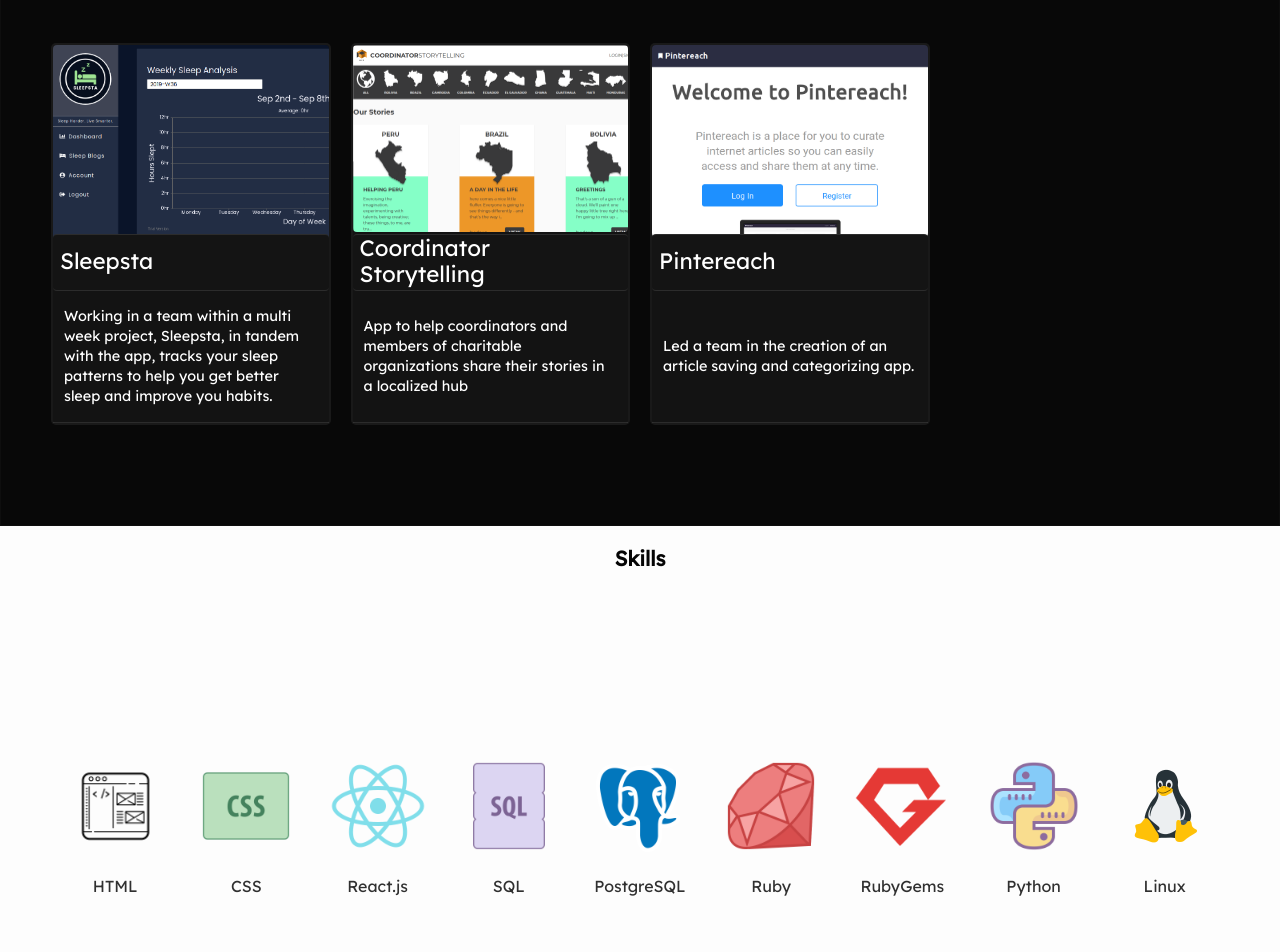
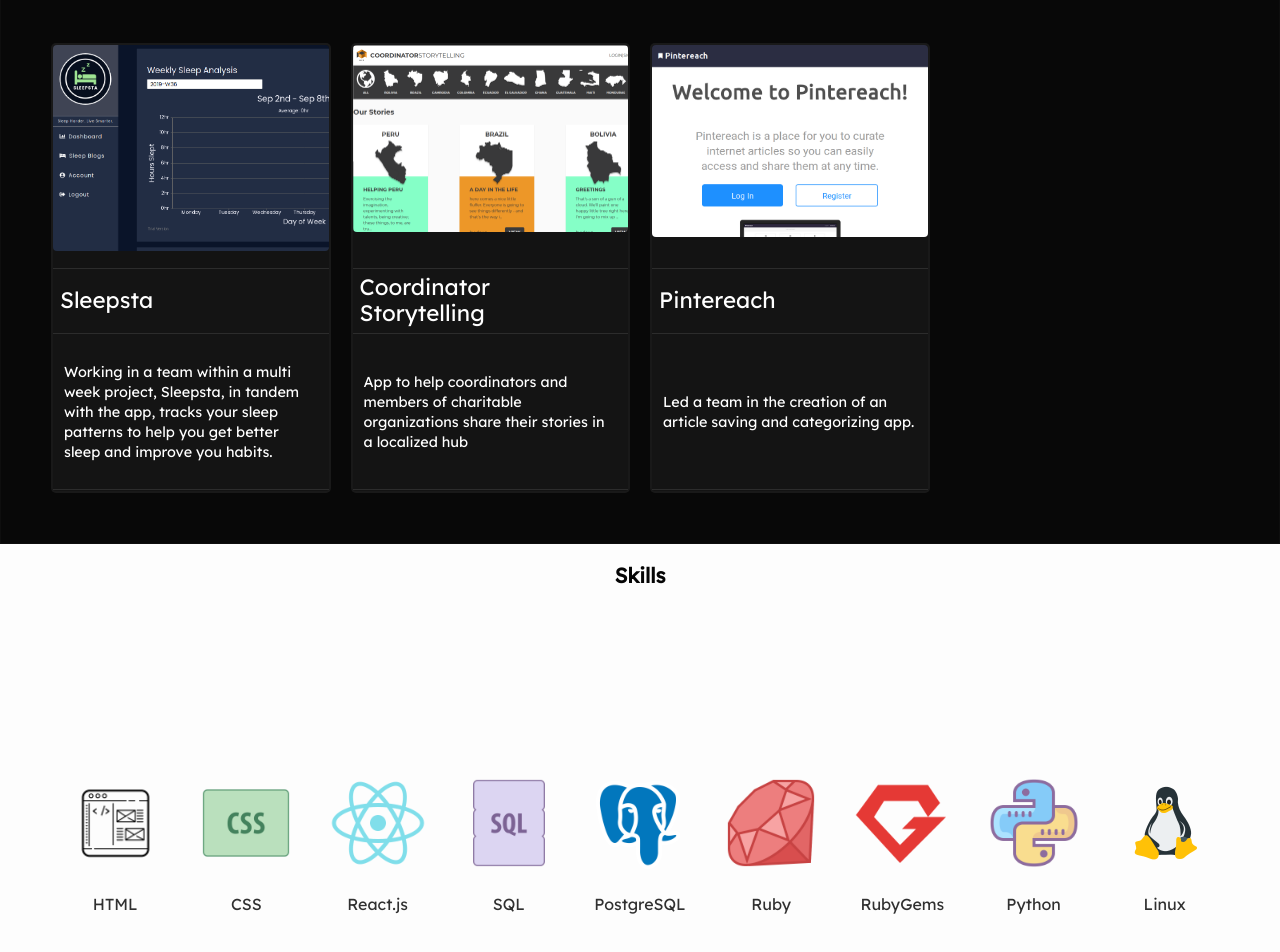
Before and after one commit to ltrii/port-ltrii, a React (Create React App) app: page / in a window 1280 px wide. Shown: the part 1354-2306 px from the top of the page. Built offline with nearby package versions, Linux system fonts and the light colour scheme; a web font is replaced by a local one.

Commit message:
small change

```diff
--- a/src/components/css/projects.css
+++ b/src/components/css/projects.css
@@ -22,6 +22,7 @@
     display: grid;
     grid-template-columns: 1fr;
     grid-template-rows: 50% 15% 35%;
+    height: 450px;
 }
 
 .projCard #title {
@@ -33,7 +34,6 @@
     border-bottom: 1px solid rgba(255,255,255,.1);
     background-color: rgb(20,20,20);
     width: 100%;
-    border-radius: 4px;
 }
 
 .projCard #details {
@@ -43,6 +43,7 @@
     border-bottom: 1px solid rgba(255,255,255,.1);
     font-size: 0.9em;
     line-height: 20px;
+    background-color: rgb(20,20,20);
 }
 
 .projCard #img {
```
